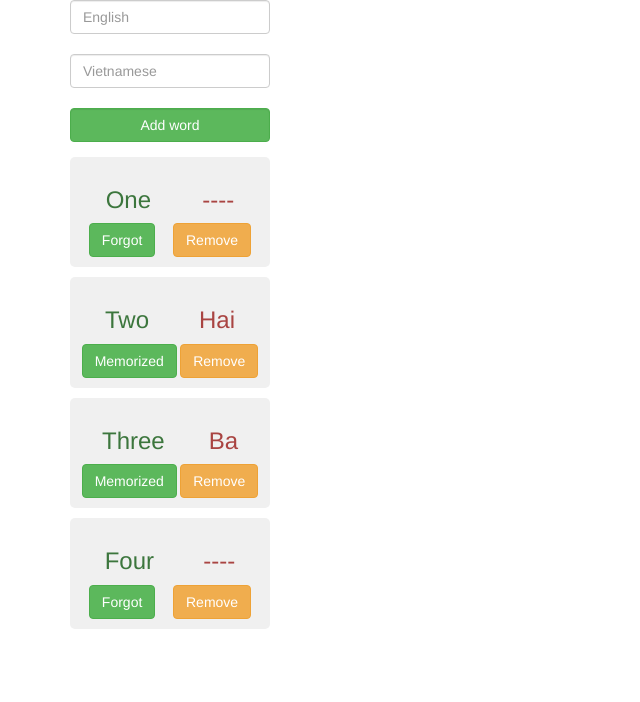
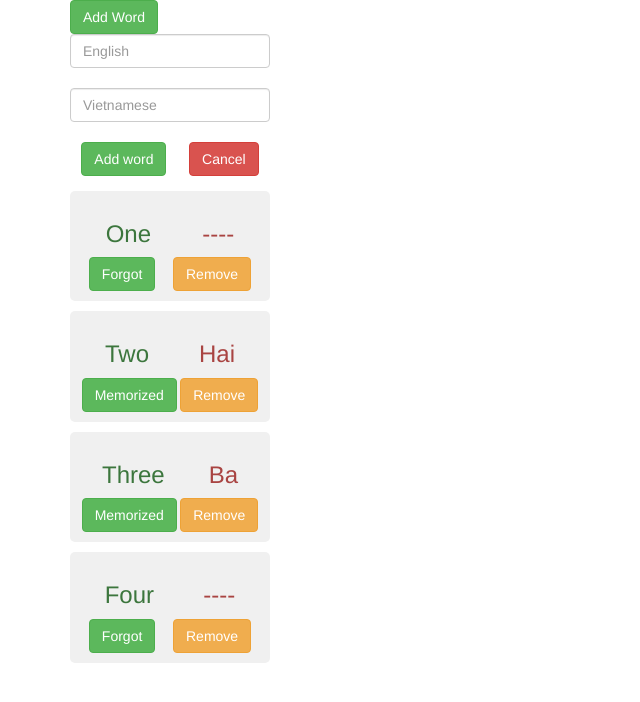
Before and after one commit to vanpho93/word1203, a React (Create React App) app: page / in a window 1280 px wide. Shown: the top 702 px of the page, without its empty margins (0-640 px from the left). Built offline with nearby package versions, Linux system fonts and the light colour scheme.

Commit message:
add form

```diff
--- a/src/App.js
+++ b/src/App.js
@@ -12,7 +12,14 @@ const WORDS = [
 class App extends Component {
   constructor(props) {
     super(props);
-    this.state = { words: WORDS };
+    this.state = { words: WORDS, txtEn: '', txtVn: '', shouldShowForm: false };
+  }
+
+  addWord() {
+    const { txtEn, txtVn, words } = this.state;
+    const newWord = { _id: Math.random(), en: txtEn, vn: txtVn, isMemorized: false };
+    const newArray = [newWord].concat(words);
+    this.setState({ words: newArray, txtEn: '', txtVn: '' });
   }
 
   removeWord(_id) {
@@ -53,12 +60,28 @@ class App extends Component {
   render() {
     return (
       <div className="App container">
+        <button className="btn btn-success">Add Word</button>
         <div className="form-group" style={{ width: '200px' }}>
-          <input placeholder="English" className="form-control" />
+          <input
+            placeholder="English"
+            className="form-control"
+            onChange={evt => this.setState({ txtEn: evt.target.value })}
+          />
           <br />
-          <input placeholder="Vietnamese" className="form-control" />
+          <input
+            placeholder="Vietnamese"
+            className="form-control"
+            onChange={evt => this.setState({ txtVn: evt.target.value })}
+          />
           <br />
-          <button className="btn btn-success form-control">Add word</button>
+          <div class="btn-container">
+            <button className="btn btn-success" onClick={() => this.addWord()}>
+              Add word
+            </button>
+            <button className="btn btn-danger">
+              Cancel
+            </button>
+          </div>
         </div>
         { this.state.words.map(word => this.genList(word)) }
       </div>
```
